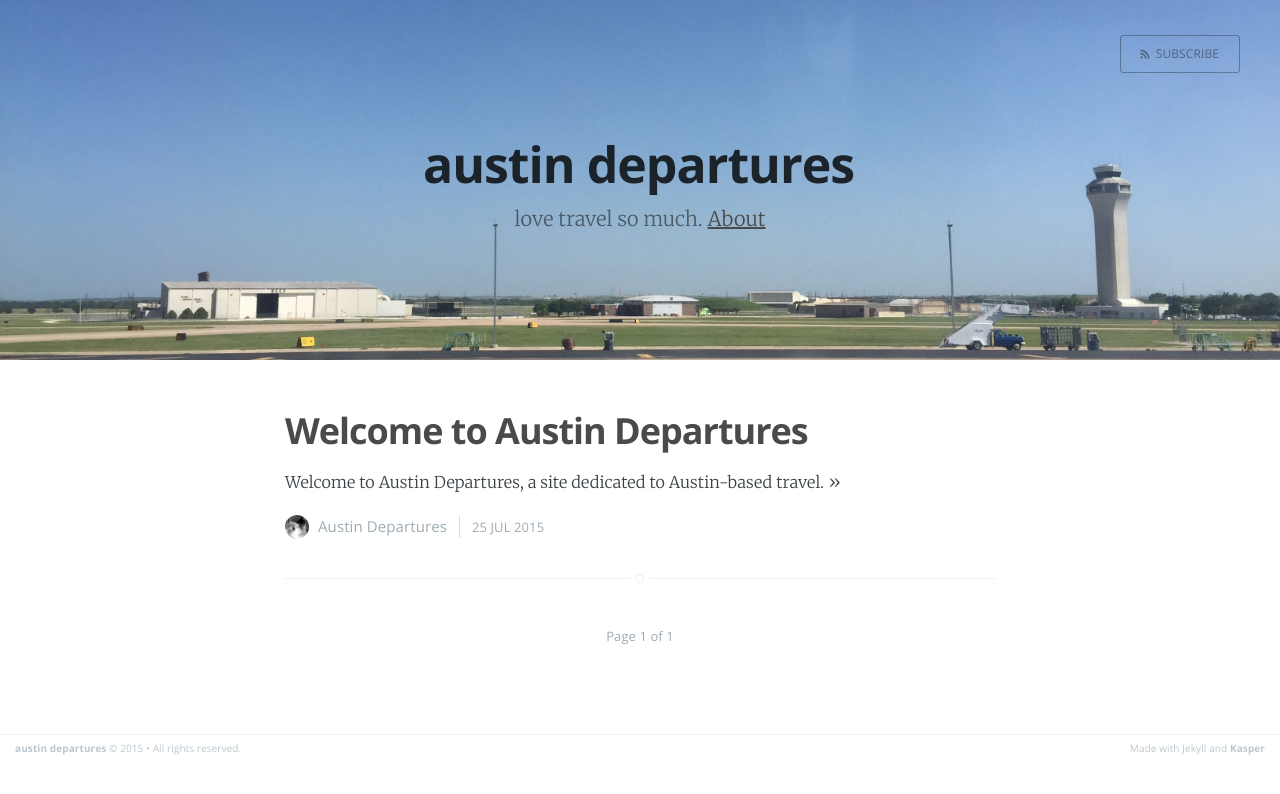
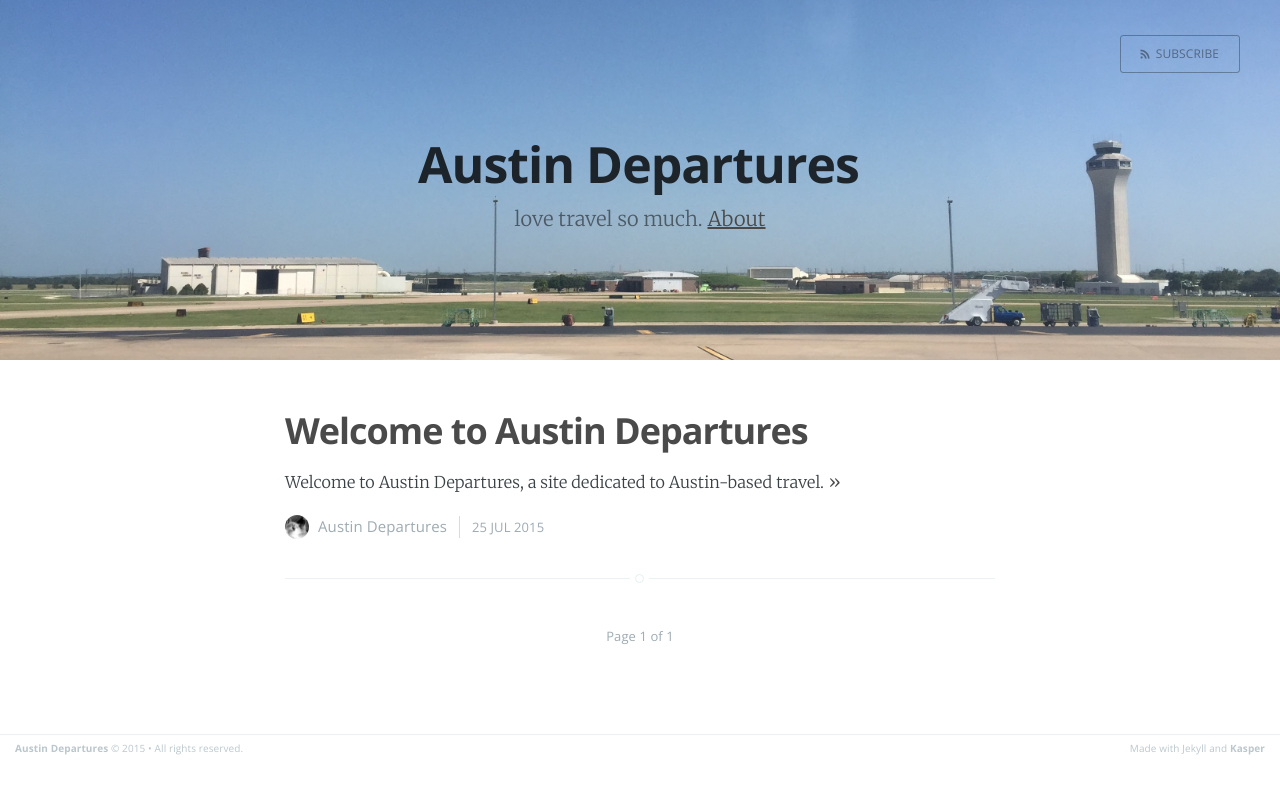
Before and after one commit to austindepartures/austindepartures.github.io, a Jekyll site: the page built from index.html, in a window 1280 px wide. Shown: the top 794 px of the page. Built offline with Jekyll 4.4.1, drawn with Linux system fonts in a browser that asks for light colours; Markdown is read by kramdown in place of the engine named in the settings; the list of posts is cut into pages by our own code.

Commit message:
fixed positioning and capitalization

```diff
--- a/_config.yml
+++ b/_config.yml
@@ -1,4 +1,4 @@
-name: austin departures
+name: Austin Departures
 description: love travel so much
 meta_description: "Discover destinations and strategy for leaving Austin in style."
 
--- a/assets/css/screen.css
+++ b/assets/css/screen.css
@@ -480,7 +480,7 @@ margin on the iframe, cause it breaks stuff. */
     overflow: hidden;
     background-image: url("/assets/images/bergstrom.jpg");
     background-repeat: no-repeat;
-    background-position: center;
+    background-position: 100% 54%;
 }
 
 .main-header .inner {
```
Also changed, not shown: 5 other files.
